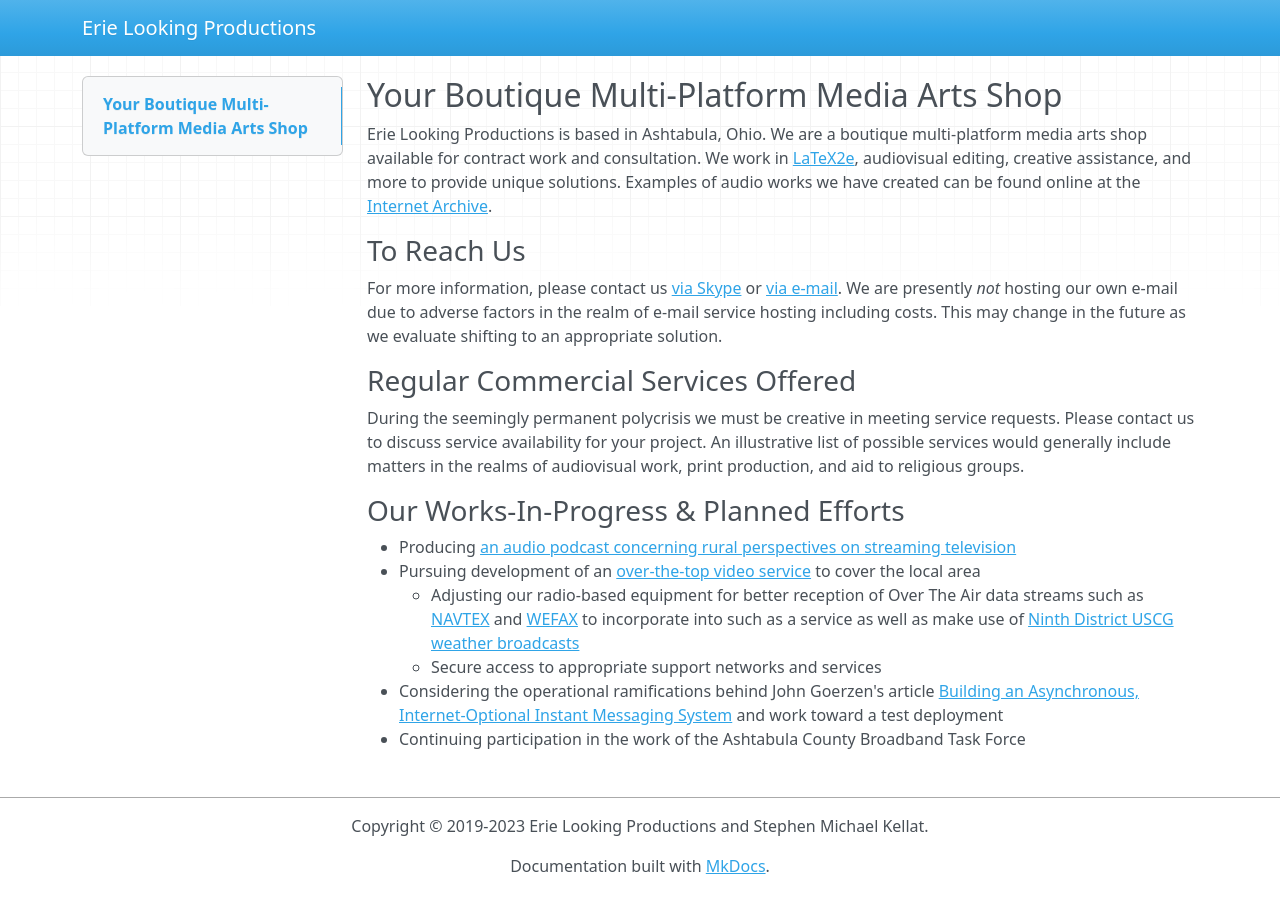
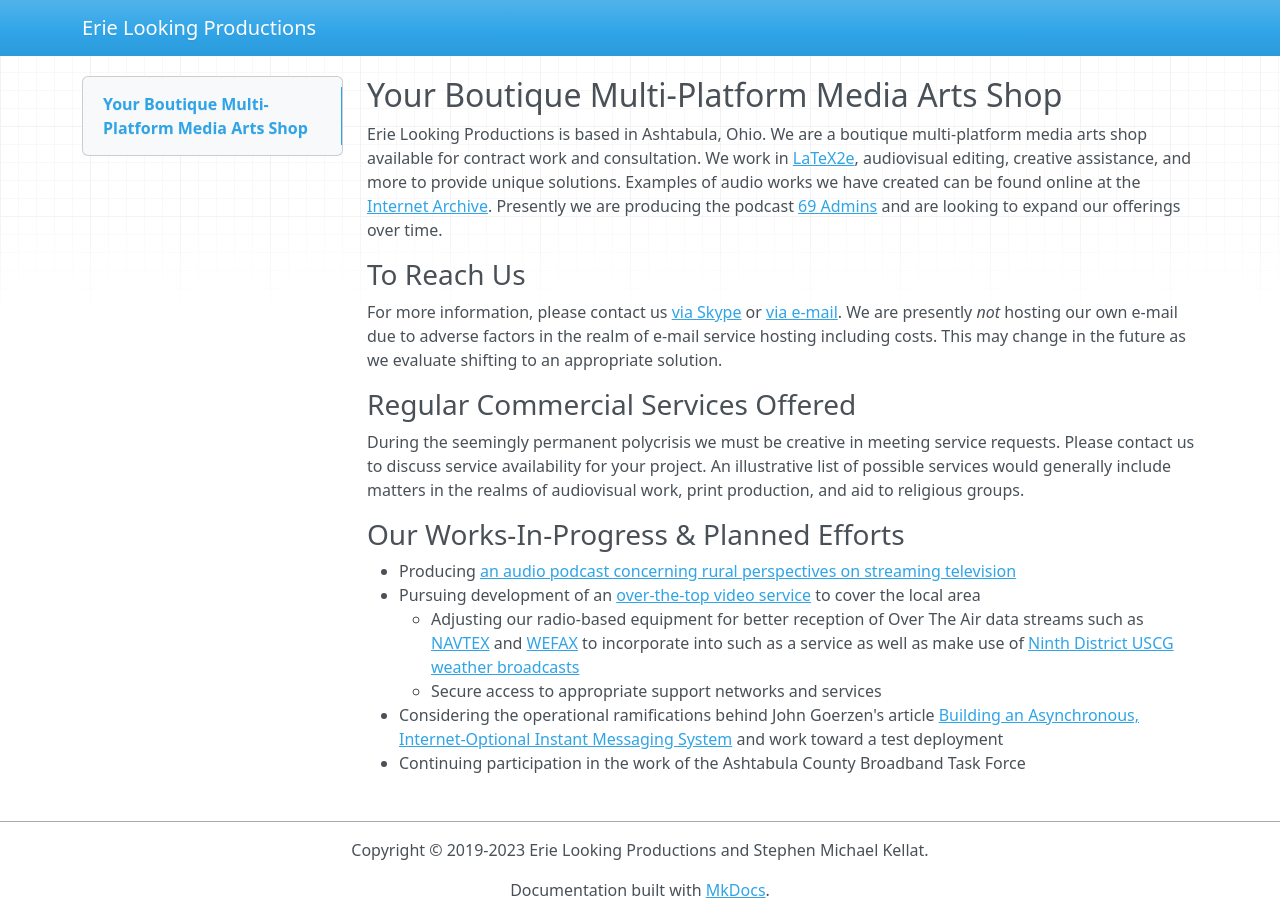
Before and after one commit to skellat/mkdocs-cms, an MkDocs documentation site: the page built from docs/index.md, in a window 1280 px wide. Built offline with MkDocs 1.6.1, drawn with Linux system fonts in a browser that asks for light colours; nearby versions of some CDN libraries.

```diff
--- a/docs/index.md
+++ b/docs/index.md
@@ -1,6 +1,6 @@
 ## Your Boutique Multi-Platform Media Arts Shop
 
-Erie Looking Productions is based in Ashtabula, Ohio.  We are a boutique multi-platform media arts shop available for contract work and consultation.  We work in [LaTeX2e](https://simple.wikipedia.org/wiki/LaTeX), audiovisual editing, creative assistance, and more to provide unique solutions. Examples of audio works we have created can be found online at the [Internet Archive](https://archive.org/search.php?query=%22Erie%20Looking%20Productions%22&and[]=mediatype%3A%22audio%22).
+Erie Looking Productions is based in Ashtabula, Ohio.  We are a boutique multi-platform media arts shop available for contract work and consultation.  We work in [LaTeX2e](https://simple.wikipedia.org/wiki/LaTeX), audiovisual editing, creative assistance, and more to provide unique solutions. Examples of audio works we have created can be found online at the [Internet Archive](https://archive.org/search.php?query=%22Erie%20Looking%20Productions%22&and[]=mediatype%3A%22audio%22).  Presently we are producing the podcast [69 Admins](https://69admins.com) and are looking to expand our offerings over time.
 
 ### To Reach Us
 
```
Also changed, not shown: 1 other file.
